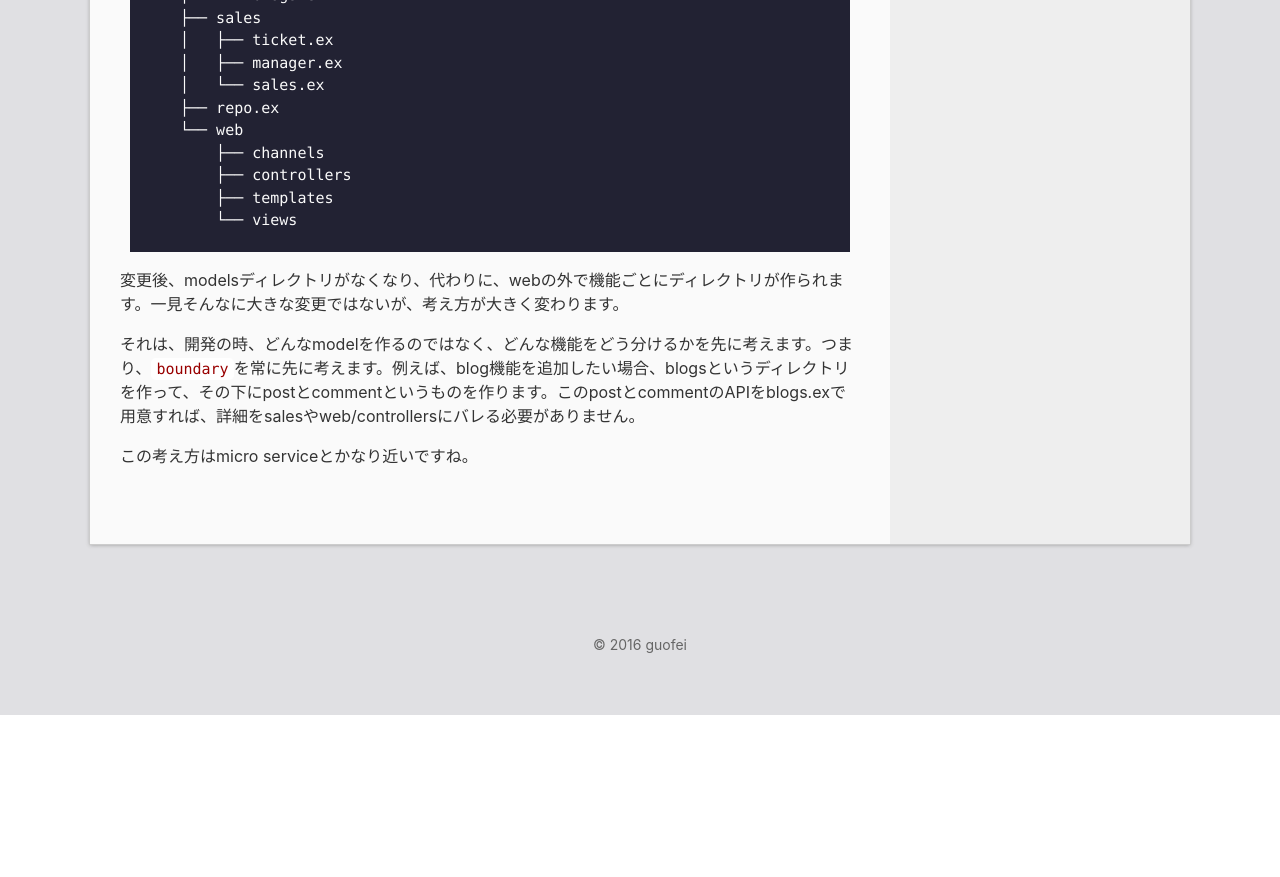
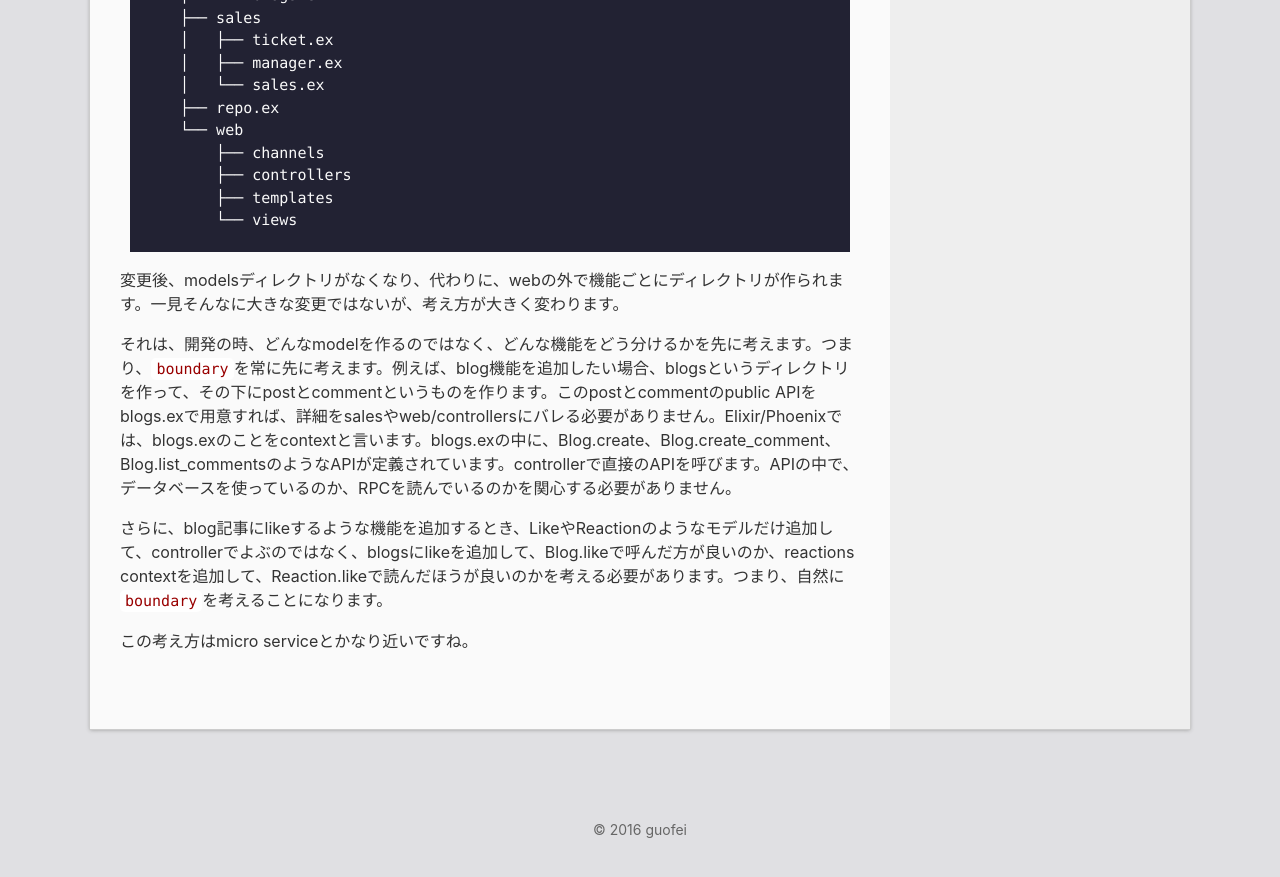
Before and after one commit to guofei/ja, a Jekyll site: the page built from _posts/2017-03-28-studied-at-phoenix-1-3.md, in a window 1280 px wide and 900 px high, scrolled down 1172 px. Shown: the top 877 px of the window. Built offline with Jekyll 4.4.1, drawn with Linux system fonts in a browser that asks for light colours; comment, search, counter and statistics services are not loaded; before the commit the page ends 1887 px from its top, so only the background shows below that.

Commit message:
update post

```diff
--- a/_posts/2017-03-28-studied-at-phoenix-1-3.md
+++ b/_posts/2017-03-28-studied-at-phoenix-1-3.md
@@ -47,6 +47,8 @@ lib/my_app
 
 変更後、modelsディレクトリがなくなり、代わりに、webの外で機能ごとにディレクトリが作られます。一見そんなに大きな変更ではないが、考え方が大きく変わります。
 
-それは、開発の時、どんなmodelを作るのではなく、どんな機能をどう分けるかを先に考えます。つまり、`boundary`を常に先に考えます。例えば、blog機能を追加したい場合、blogsというディレクトリを作って、その下にpostとcommentというものを作ります。このpostとcommentのAPIをblogs.exで用意すれば、詳細をsalesやweb/controllersにバレる必要がありません。
+それは、開発の時、どんなmodelを作るのではなく、どんな機能をどう分けるかを先に考えます。つまり、`boundary`を常に先に考えます。例えば、blog機能を追加したい場合、blogsというディレクトリを作って、その下にpostとcommentというものを作ります。このpostとcommentのpublic APIをblogs.exで用意すれば、詳細をsalesやweb/controllersにバレる必要がありません。Elixir/Phoenixでは、blogs.exのことをcontextと言います。blogs.exの中に、Blog.create、Blog.create_comment、Blog.list_commentsのようなAPIが定義されています。controllerで直接のAPIを呼びます。APIの中で、データベースを使っているのか、RPCを読んでいるのかを関心する必要がありません。
+
+さらに、blog記事にlikeするような機能を追加するとき、LikeやReactionのようなモデルだけ追加して、controllerでよぶのではなく、blogsにlikeを追加して、Blog.likeで呼んだ方が良いのか、reactions contextを追加して、Reaction.likeで読んだほうが良いのかを考える必要があります。つまり、自然に`boundary`を考えることになります。
 
 この考え方はmicro serviceとかなり近いですね。
```
